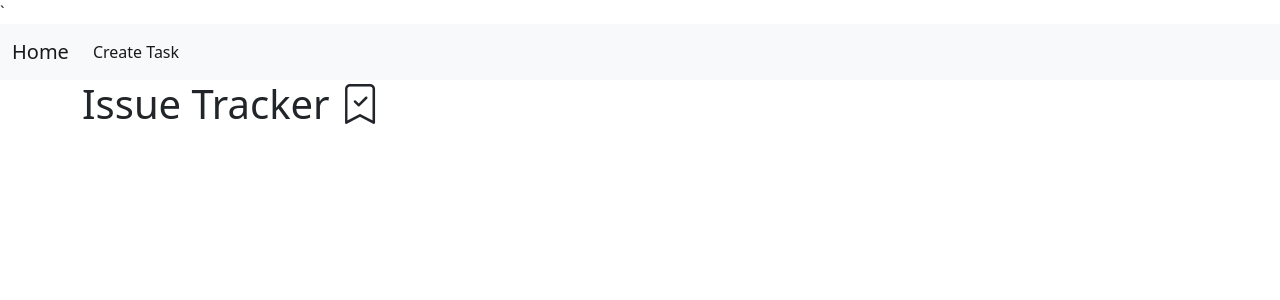
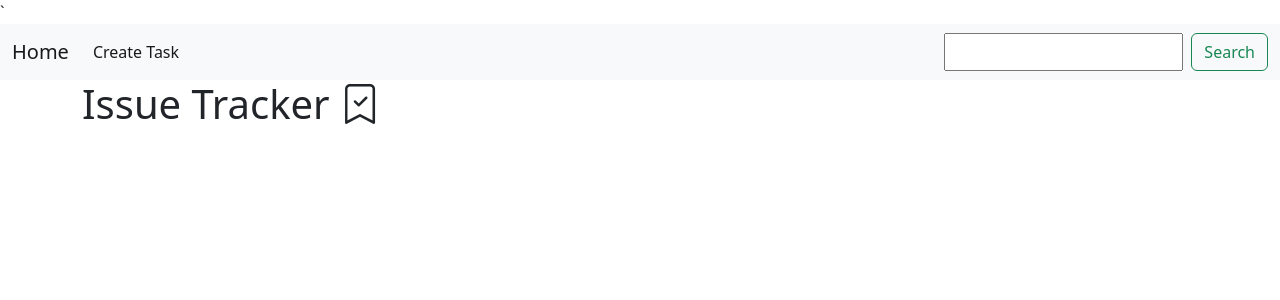
Before and after one commit to Bandeguras/issue-tracker, a Django app: page / in a window 1280 px wide. Shown: the top 300 px of the page. Run offline with Django 4.2, Linux system fonts and the light colour scheme; data that the repository does not hold is empty; parts of the project's set-up code (start-up, migrations or seed data) failed here and were passed over.

Commit message:
add search form

```diff
--- a/source/webapp/form.py
+++ b/source/webapp/form.py
@@ -1,6 +1,10 @@
 from django import forms
 from webapp.models import Task
 from django.forms import widgets
+
+
+class SearchForm(forms.Form):
+    search = forms.CharField(max_length=50, required=False, label="Search")
 
 
 class TaskForm(forms.ModelForm):
--- a/source/webapp/templates/base.html
+++ b/source/webapp/templates/base.html
@@ -24,6 +24,8 @@
       {% block nav %}
       {% endblock %}
       </ul>
+      {% block search %}
+      {% endblock %}
     </div>
   </div>
 </nav>
--- a/source/webapp/templates/index.html
+++ b/source/webapp/templates/index.html
@@ -3,6 +3,14 @@
     <li class="nav-item">
           <a class="nav-link active" href="{% url 'create' %}">Create Task</a>
     </li>
+
+{% endblock %}
+
+{% block search %}
+<form class="d-flex" role="search ms-auto">
+    {{ form.search }}
+    <button class="btn btn-outline-success ms-2" type="submit">Search</button>
+</form>
 {% endblock %}
 
 {% block content %}
--- a/source/webapp/views.py
+++ b/source/webapp/views.py
@@ -1,7 +1,7 @@
 from django.shortcuts import render, get_object_or_404, redirect, reverse
 from webapp.models import Task
 from django.views.generic import TemplateView, FormView
-from webapp.form import TaskForm
+from webapp.form import TaskForm, SearchForm
 
 
 # Create your views here.
@@ -10,14 +10,12 @@ from webapp.form import TaskForm
 class IndexViews(TemplateView):
     def get(self, request, *args, **kwargs):
         tasks = Task.objects.all()
-        search_task = self.request.GET.get('search')
-        print(search_task)
-        if search_task:
-            tasks = Task.objects.all().filter(summary=search_task)
-            context = {'task': tasks}
-            return render(request, 'index.html', context)
-        context = {'tasks': tasks}
-        return render(request, 'index.html', context)
+        form = SearchForm(data=request.GET)
+        if form.is_valid():
+            summary = form.cleaned_data['search']
+            if summary:
+                tasks = tasks.filter(summary__icontains=summary)
+        return render(request, 'index.html', {'tasks': tasks, 'form': form})
 
 
 class TaskView(TemplateView):
```
